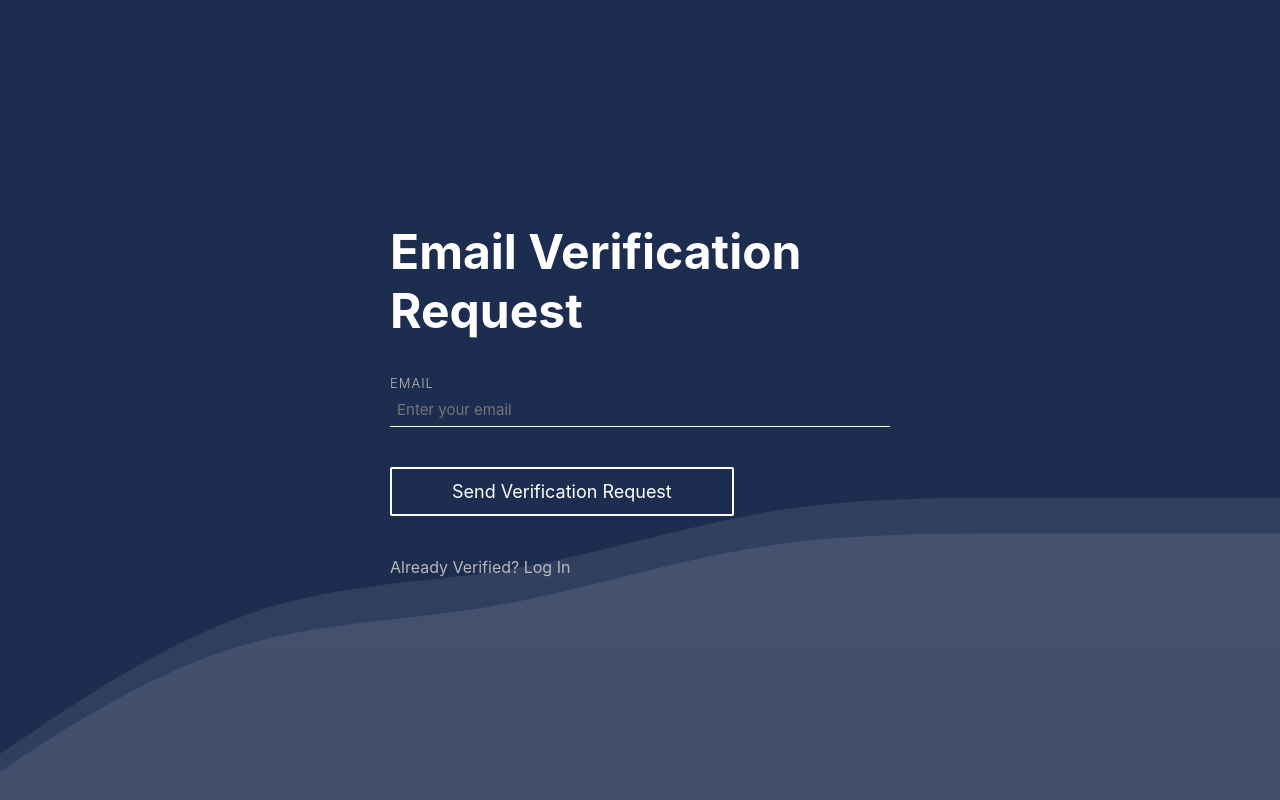
After one commit to fronomenal/php_auth_flo, a PHP site: page /pages/validate-email.php in a window 1280 px wide. The commit adds this page. Run offline with PHP 8.4, Linux system fonts and the light colour scheme.

Commit message:
create structure for mail verification

```diff
--- a/src/incs/config.php
+++ b/src/incs/config.php
@@ -6,8 +6,8 @@
 	define('MAX_PASSWORD_RESET_REQUESTS_PER_DAY', 3);
 	define('PASSWORD_RESET_REQUEST_EXPIRY_TIME', 60*60);
 	define('CSRF_TOKEN_SECRET', 'somethingsomethingsomesecret');
-	define('VALIDATE_EMAIL_ENDPOINT', 'http://localhost:8080/pages/validateEmail');
-	define('RESET_PASSWORD_ENDPOINT', 'http://localhost:8080/pages//resetpassword');
+	define('VALIDATE_EMAIL_ENDPOINT', 'http://localhost:8080/pages/validate-email');
+	define('RESET_PASSWORD_ENDPOINT', 'http://localhost:8080/pages/resetpassword');
 
 	// Database Credentials
 	define('DB_DATABASE', realpath('../../db/auth.db'));
--- a/src/incs/utils.php
+++ b/src/incs/utils.php
@@ -15,7 +15,7 @@
 	$stmt = $C->prepare($query);
 	$res = null;
 	if($vars && $stmt->execute($vars)) $res = $stmt->fetch();
-		else if($stmt->execute()) $res = $stmt->fetch();
+	else if($stmt->execute()) $res = $stmt->fetch(PDO::FETCH_ASSOC);
 	return $res;
 }
 
@@ -60,3 +60,18 @@
 	}
 	return false;
 }
+
+
+//Mocks mailing functionality by setting a session to reveal the verification message on the secret fake-mail route.
+function sendEmail($to, $toName, $subj, $msg) {
+	$session_mail=<<<MAILER
+	<main>
+		<p>$toName : $to</p>
+		<hr>
+		<h1>$subj</h1>
+		<div>$msg</div>
+	</main>
+	MAILER;
+
+	$_SESSION["VERIFY"] = $session_mail;
+}
--- /dev/null
+++ b/src/pages/validate-email.php
@@ -0,0 +1,76 @@
+<?php
+	require_once '../incs/utils.php';
+?>
+<!DOCTYPE html>
+<html lang="en">
+<head>
+	<meta charset="UTF-8">
+	<meta name="csrf_token" content="<?php echo createToken(); ?>" />
+	<meta name="viewport" content="width=device-width, initial-scale=1.0">
+	<title>PHP Auth Flo</title>
+	<link rel="stylesheet" href="/www/style.css" />
+	<script src='/www/script.js' defer></script>
+</head>
+<body>
+	<?php
+		if(isset($_GET['id']) && $_GET['id'] !== '' && isset($_GET['hash']) && $_GET['hash'] !== '') {
+			echo '<div class="message">';
+			$C = connect();
+			if($C) {
+				$res = sqlSelect($C, 'SELECT user,hash,timestamp FROM requests WHERE id=? AND type=0', [$_GET['id']]);
+				if($res) {
+					$request = $res;
+					if($request['timestamp'] > time() - 60*60*24) {
+						if(password_verify(urlSafeDecode($_GET['hash']), $request['hash'])) {
+							if(sqlUpdate($C, 'UPDATE users SET verified=1 WHERE id=?', [$request['user']])) {
+								sqlUpdate($C, 'DELETE FROM requests WHERE user=? AND type=0', [$request['user']]);
+								echo '<h2>Email Verified</h2>';
+							}
+							else {
+								echo '<h2>Failed to Update Database</h2>';
+							}
+						}
+						else {
+							echo '<h2>Invalid Verification Request</h2>';
+						}
+					}
+					else {
+						echo '<h2>Verification Request Expired</h2><a href="./validate">Click here to send another one</a>';
+					}
+				}
+				else {
+					echo '<h2>Invalid Verification Request</h2>';
+				}
+			}
+			else {
+				echo '<h2>Failed to Connect to Database</h2>';
+			}
+			echo '</div>';
+		}
+		else {
+			?>
+			<div class="formWrapper">
+				<form id="validate-email-form">
+					<h1>Email Verification Request</h1>
+					<div id="errs" class="errorcontainer"></div>
+					<div class="inputblock">
+						<label for="validateEmail">Email</label>
+						<input id="validateEmail" name="validateEmail" type="email" autocomplete="email" required placeholder="Enter your email" onkeydown="if(event.key === 'Enter'){event.preventDefault();sendValidateEmailRequest();}"/>
+					</div>
+					<br>
+					<div class="btn" onclick="sendValidateEmailRequest();">Send Verification Request</div>
+					<br>
+					<br>
+					<br>
+					<a href="./login">Already Verified? Log In</a>
+				</form>
+
+				<svg class="wave" xmlns="http://www.w3.org/2000/svg" viewBox="0 32 1440 320"><defs><linearGradient id="a" x1="50%" x2="50%" y1="-10.959%" y2="100%"><stop stop-color="#ffffff" stop-opacity=".10" offset="0%"/><stop stop-color="#FFFFFF" stop-opacity=".05" offset="100%"/></linearGradient></defs><path fill="url(#a)" fill-opacity="1" d="M 0 320 L 48 288 C 96 256 192 192 288 160 C 384 128 480 128 576 112 C 672 96 768 64 864 48 C 960 32 1056 32 1152 32 C 1248 32 1344 32 1392 32 L 1440 32 L 1440 2000 L 1392 2000 C 1344 2000 1248 2000 1152 2000 C 1056 2000 960 2000 864 2000 C 768 2000 672 2000 576 2000 C 480 2000 384 2000 288 2000 C 192 2000 96 2000 48 2000 L 0 2000 Z"></path></svg>
+				<svg class="wave" xmlns="http://www.w3.org/2000/svg" viewBox="0 32 1440 320"><defs><linearGradient id="a" x1="50%" x2="50%" y1="-10.959%" y2="100%"><stop stop-color="#ffffff" stop-opacity=".10" offset="0%"/><stop stop-color="#FFFFFF" stop-opacity=".05" offset="100%"/></linearGradient></defs><path fill="url(#a)" fill-opacity="1" d="M 0 320 L 48 288 C 96 256 192 192 288 160 C 384 128 480 128 576 112 C 672 96 768 64 864 48 C 960 32 1056 32 1152 32 C 1248 32 1344 32 1392 32 L 1440 32 L 1440 2000 L 1392 2000 C 1344 2000 1248 2000 1152 2000 C 1056 2000 960 2000 864 2000 C 768 2000 672 2000 576 2000 C 480 2000 384 2000 288 2000 C 192 2000 96 2000 48 2000 L 0 2000 Z"></path></svg>
+			</div>
+			<?php
+		}
+	?>
+
+</body>
+</html>
--- a/src/pages/validateEmail.php
+++ /dev/null
@@ -1,3 +0,0 @@
-<?php
-	require_once 'incs/utils.php';
-?>
--- a/src/www/script.js
+++ b/src/www/script.js
@@ -37,6 +37,7 @@ function register(){
 
     if (data.count == 0){
       errList.innerHTML += '<div>Your account has been created!</div><div>Please validate your email by checking your inbox for a validation link before logging in.</div>';
+      document.getElementById("register-form").reset();
     }else{
       for(const mem in data){
         if (mem == "count") continue;
@@ -50,3 +51,30 @@ function register(){
     }, 10);
   })
 }
+
+function sendValidateEmailRequest(){
+  request("../api/sendValidationEmail.php", "validate-email-form", (data)=> {
+
+    console.log(data);
+
+    errList = document.getElementById('errs');
+		let transition = errList.style.transition;
+    errList.innerHTML = "";
+		errList.style.transition = "none";
+		errList.style.opacity = 0;
+
+    if (data.count == 0){
+      errList.innerHTML += "<div>Email Sent... Check your email and click the link in the email to validate your email.</div>";
+    }else{
+      for(const mem in data){
+        if (mem == "count") continue;
+        errList.innerHTML += `<div class="err">${mem} : ${data[mem]}</div>`;
+      }
+    }
+
+    setTimeout(function() {
+      errList.style.transition = transition;
+      errList.style.opacity = 1;
+    }, 10);
+  })
+}
```
Also changed, not shown: src/api/sendValidationEmail.php (added, +56 -0 lines), src/sec/fake-mail.php (added, +11 -0 lines). Lines whose indentation alone changed are shown as unchanged.
